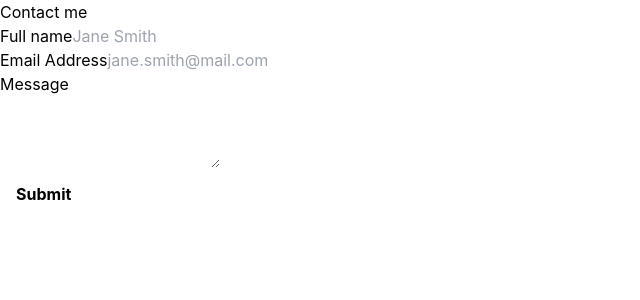
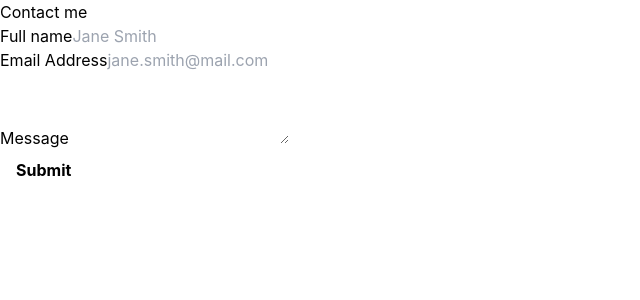
Before and after one commit to SaadiaELF/my-portfolio, a Next.js app: page /contact in a window 1280 px wide. Shown: the top 300 px of the page, without its empty margins (0-640 px from the left). Built offline with nearby package versions, Linux system fonts and the light colour scheme; a web font is replaced by a local one.

Commit message:
updated form

```diff
--- a/components/contactForm.js
+++ b/components/contactForm.js
@@ -45,7 +45,6 @@ export default function ContactForm() {
         >
           Message
         </label>
-        <div className="mt-2">
           <textarea
             id="about"
             name="about"
@@ -54,7 +53,6 @@ export default function ContactForm() {
             defaultValue={""}
             minLength={20}
           />
-        </div>
       </div>
       <button
         type="submit"
```
Also changed, not shown: 1 other file (tests, documents, lock files or other folders).
